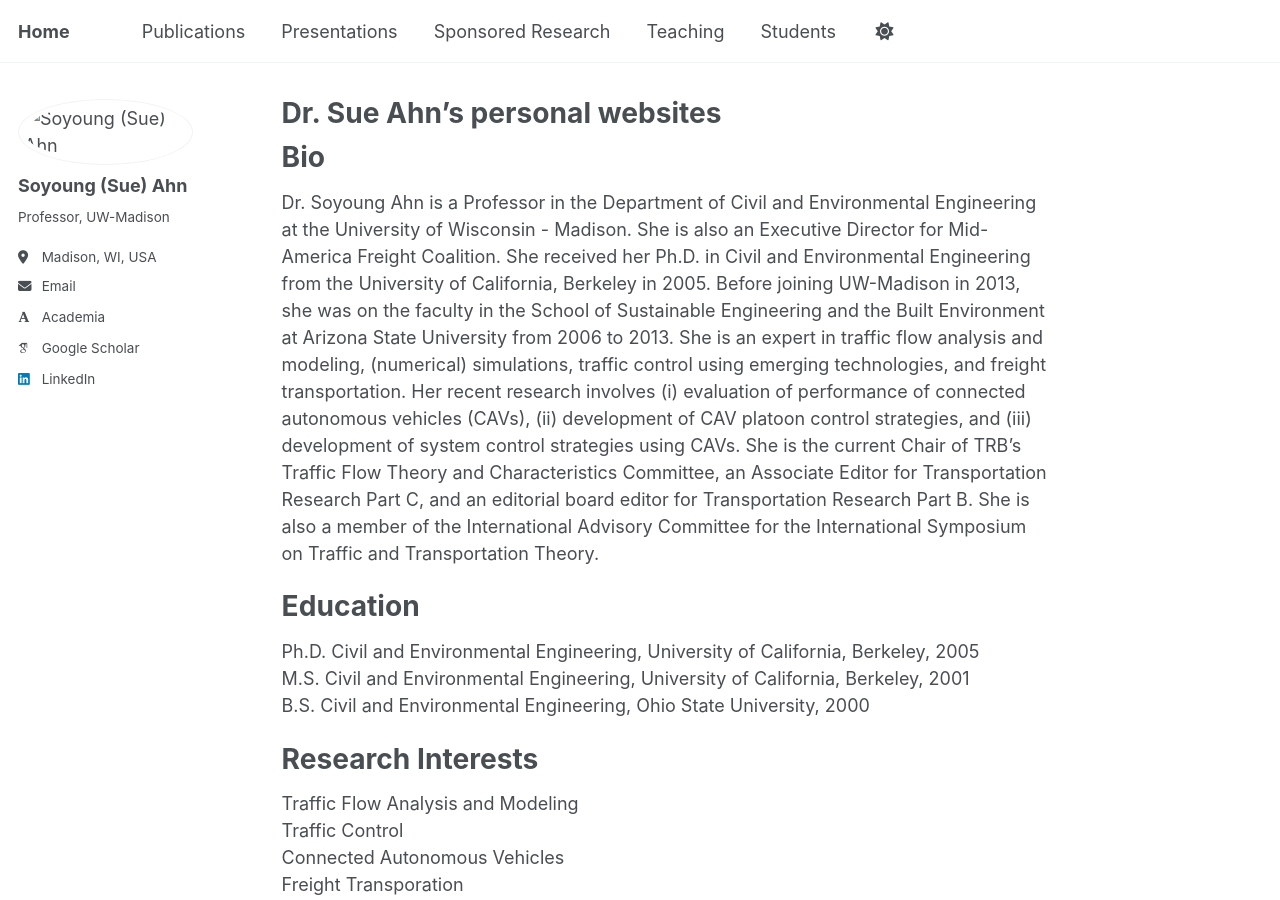
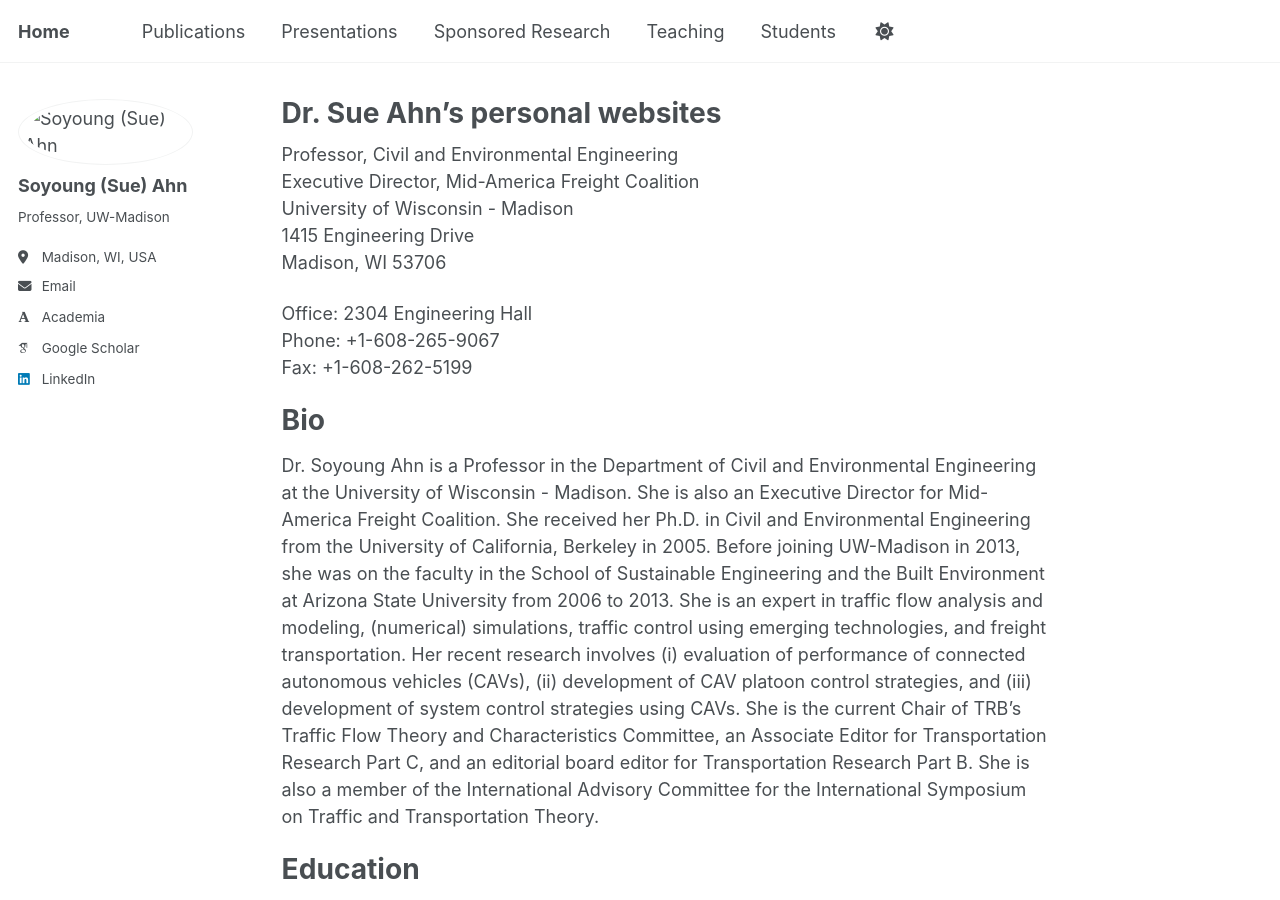
Before and after one commit to irene-42/irene-42.github.io, a Jekyll site: the page built from _pages/about.md, in a window 1280 px wide and 900 px high. Built offline with Jekyll 4.4.1, drawn with Linux system fonts in a browser that asks for light colours; some web fonts are replaced; a script that is not in the unit is left out.

Commit message:
Update about.md

```diff
--- a/_pages/about.md
+++ b/_pages/about.md
@@ -6,6 +6,16 @@ redirect_from:
   - /about/
   - /about.html
 ---
+Professor, Civil and Environmental Engineering<br>
+Executive Director, Mid-America Freight Coalition<br>
+University of Wisconsin - Madison<br>
+1415 Engineering Drive<br>
+Madison, WI 53706<br>
+
+Office: 2304 Engineering Hall<br>
+Phone: +1-608-265-9067<br>
+Fax: +1-608-262-5199<br>
+
 Bio
 ======
 Dr. Soyoung Ahn is a Professor in the Department of Civil and Environmental Engineering at the University of Wisconsin - Madison. She is also an Executive Director for Mid-America Freight Coalition. She received her Ph.D. in Civil and Environmental Engineering from the University of California, Berkeley in 2005. Before joining UW-Madison in 2013, she was on the faculty in the School of Sustainable Engineering and the Built Environment at Arizona State University from 2006 to 2013. She is an expert in traffic flow analysis and modeling, (numerical) simulations, traffic control using emerging technologies, and freight transportation. Her recent research involves (i) evaluation of performance of connected autonomous vehicles (CAVs), (ii) development of CAV platoon control strategies, and (iii) development of system control strategies using CAVs. She is the current Chair of TRB’s Traffic Flow Theory and Characteristics Committee, an Associate Editor for Transportation Research Part C, and an editorial board editor for Transportation Research Part B. She is also a member of the International Advisory Committee for the International Symposium on Traffic and Transportation Theory.
```
